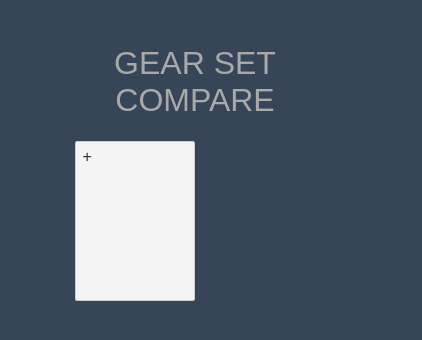
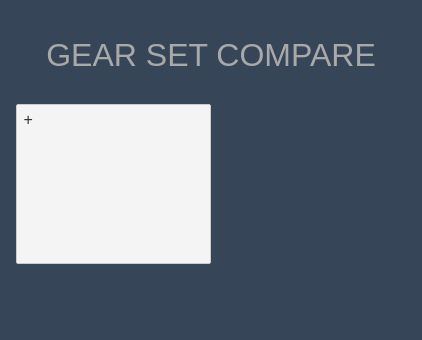
Before and after one commit to wurmr/bike-ratio, a Svelte app: page / in a window 390 px wide. Shown: the top 340 px of the page, 422 px wide, since content can reach past the window. Built offline with nearby package versions, Linux system fonts and the light colour scheme.

Commit message:
Existing changes

```diff
--- a/public/global.css
+++ b/public/global.css
@@ -9,7 +9,6 @@ body {
   color: #333;
   background-color: #364558;
   margin: 0;
-  padding: 8px;
   box-sizing: border-box;
   font-family: -apple-system, BlinkMacSystemFont, 'Segoe UI', Roboto,
     Oxygen-Sans, Ubuntu, Cantarell, 'Helvetica Neue', sans-serif;
--- a/src/App.svelte
+++ b/src/App.svelte
@@ -17,6 +17,8 @@
     font: 1em 'Fira Sans', sans-serif;
     background-color: #364558;
     color: #333;
+    height: 95vh;
+    width: 95vw;
   }
 
   h1 {
@@ -32,19 +34,37 @@
     }
   }
 
+  @media (max-width: 639px) {
+    main {
+      height: 100vh;
+      width: 100vw;
+      max-width: none;
+    }
+  }
+
   .container {
     display: flex;
     flex-direction: column;
-    flex-wrap: wrap;
+    justify-content: space-between;
+    flex-wrap: nowrap;
     width: 100%;
+    height: 100px;
   }
-  .col {
+  .container > * {
+    margin: 0.5rem 0;
+  }
+  .gearSets {
     display: flex;
     flex-direction: row;
-    flex-basis: 100%;
+    flex-basis: content;
     flex: 1;
     flex-wrap: wrap;
     justify-content: flex-start;
+  }
+  .ratios {
+    display: flex;
+    flex: 4;
+    flex-basis: content;
   }
   .gearSet {
     display: flex;
@@ -65,7 +85,7 @@
 
   <div class="container">
 
-    <span class="col">
+    <span class="gearSets">
       {#each $gearSetsStore as gearSet, id (id)}
         <span class="gearSet">
           <GearSet {id} />
@@ -75,7 +95,7 @@
         <button class="gearSet" on:click={addGearSet}>+</button>
       {/if}
     </span>
-    <span class="col">
+    <span class="ratios">
       <GearRatios />
     </span>
     <span class="buttons">
--- a/src/GearRatio.svelte
+++ b/src/GearRatio.svelte
@@ -1,12 +1,13 @@
 <script>
-  export let ratio
   export let color
-  export let tireSize
+  export let gearInches
+  export let display
   import { fade } from 'svelte/transition'
   import { cubicOut } from 'svelte/easing'
 
-  $: width = (ratio / 4) * 100
-  $: gearInches = Math.round(ratio * tireSize * 100, 2) / 100
+  //   $: gearInches = Math.round(ratio * tireSize * 100, 2) / 100
+  //   $: width = (ratio / 4) * 100
+  $: width = gearInches
 
   function grow(node, { duration = 750, easing = cubicOut }) {
     return {
@@ -23,6 +24,7 @@
     max-height: 2rem;
     flex: 1;
     border: 1px solid black;
+    margin: 0.05rem 0;
   }
   .text {
     display: flex;
@@ -38,5 +40,5 @@
 </style>
 
 <span in:grow class="ratio" style="width: {width}%; background: {color}">
-  <span class="text">{gearInches}</span>
+  <span class="text">{gearInches} ({display})</span>
 </span>
--- a/src/GearRatios.svelte
+++ b/src/GearRatios.svelte
@@ -1,6 +1,6 @@
 <script>
   import GearRatio from './GearRatio.svelte'
-  import { ratios, tireSize } from './store'
+  import { ratios } from './store'
   import { flip } from 'svelte/animate'
   import { cubicInOut } from 'svelte/easing'
 </script>
@@ -21,9 +21,9 @@
 </style>
 
 <div class="container">
-  {#each $ratios as { value, color, id } (id)}
+  {#each $ratios as { color, id, tireSize, gearInches, display } (id)}
     <span class="item" animate:flip={{ easying: cubicInOut }}>
-      <GearRatio ratio={value} {color} tireSize={$tireSize} />
+      <GearRatio {color} {gearInches} {display} />
     </span>
   {/each}
 </div>
--- a/src/GearSet.svelte
+++ b/src/GearSet.svelte
@@ -36,9 +36,9 @@
     flex-basis: 100%;
     flex: 1;
   }
-  /* .colorInput {
+  .colorInput {
     margin: 0.4em;
-  } */
+  }
 </style>
 
 <div
@@ -53,6 +53,14 @@
       name="head" />
     <label for="color">Color</label>
   </span> -->
+  <span>
+    <input
+      class="number"
+      type="tireSize"
+      bind:value={$gearSetsStore[id].tireSize}
+      name="tireSize" />
+    <label for="tireSize">TireSize</label>
+  </span>
   <div class="colContainer">
     <span class="col">
       <Crankset gearSetId={id} />
--- a/src/store.js
+++ b/src/store.js
@@ -17,6 +17,7 @@ export const gearSetsStore = {
         color: colors[gs.length],
         crankset: [],
         cassette: [],
+        tireSize: 29,
       },
     ]),
   addCranksetCog: (gearSetId) =>
@@ -47,15 +48,23 @@ export const gearSetsStore = {
 const calculateRatios = (gearSets) => {
   return gearSets
     .flatMap((set) =>
-      set.crankset.flatMap(({ teeth: crankTeeth, id: crankID }) =>
-        set.cassette.map(({ teeth: cogTeeth, id: cogId }) => ({
-          value: crankTeeth / cogTeeth,
-          color: set.color,
-          id: `${crankID}.${cogId}`,
-        }))
-      )
+      [...set.crankset]
+        .sort((a, b) => a.teeth - b.teeth)
+        .flatMap(({ teeth: crankTeeth, id: crankID }, crankIndex) =>
+          [...set.cassette]
+            .sort((a, b) => b.teeth - a.teeth)
+            .map(({ teeth: cogTeeth, id: cogId }, cassetteIndex) => ({
+              color: set.color,
+              tireSize: set.tireSize,
+              gearInches:
+                Math.round((crankTeeth / cogTeeth) * set.tireSize * 100, 2) /
+                100,
+              id: `${crankID}.${cogId}`,
+              display: `${crankIndex + 1} - ${cassetteIndex + 1}`,
+            }))
+        )
     )
-    .sort((a, b) => a.value - b.value)
+    .sort((a, b) => a.gearInches - b.gearInches)
 }
 
 export const ratios = derived(
```
